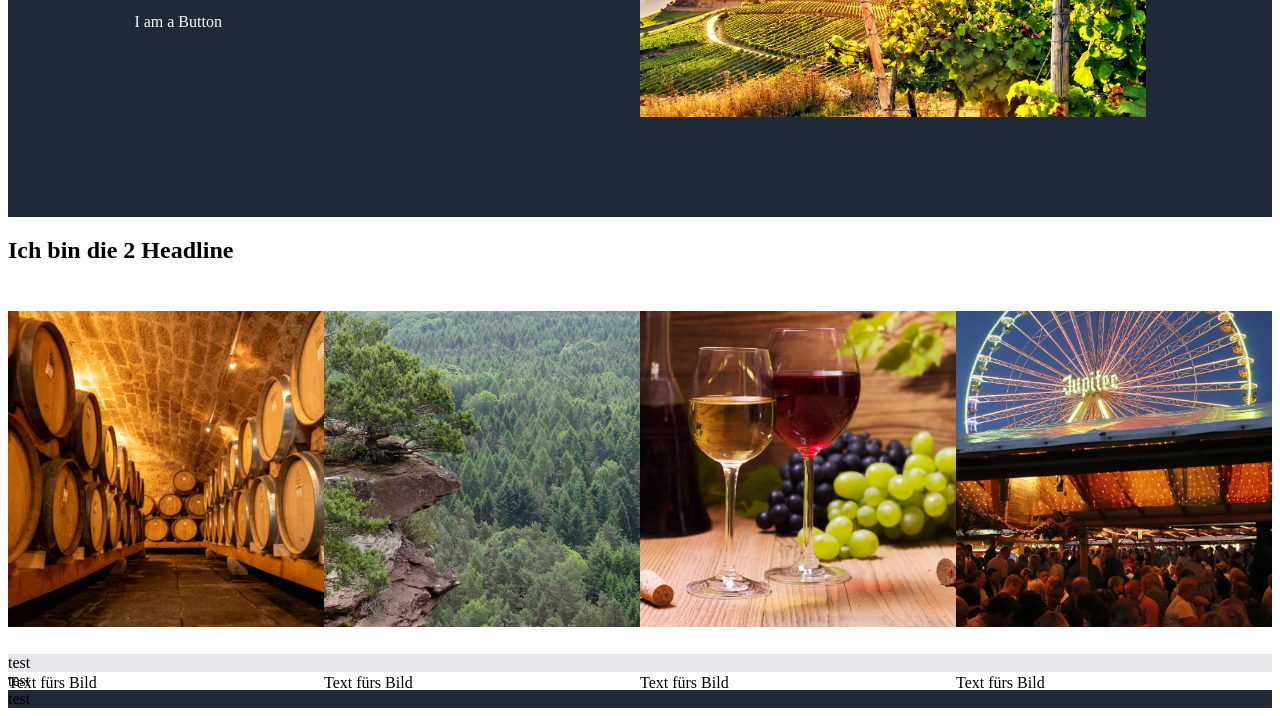
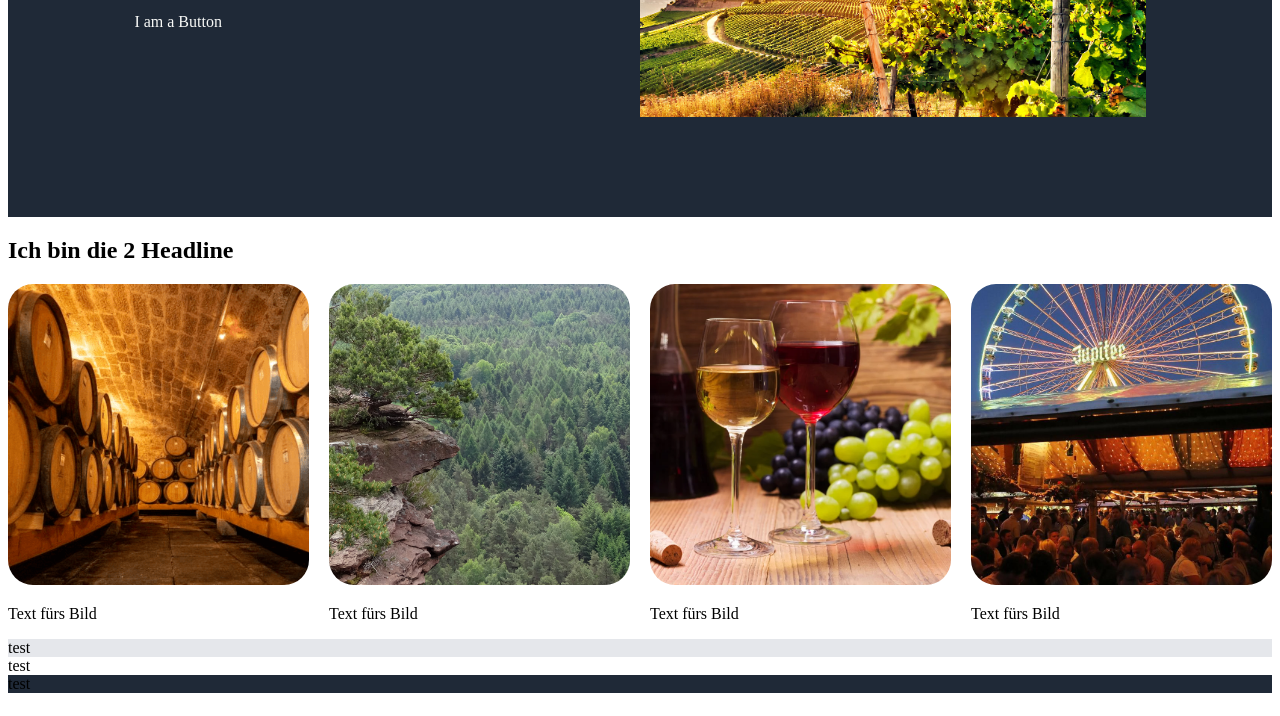
Before and after one commit to feindreh/palatinate, a plain HTML site: page index.html in a window 1280 px wide. Shown: the part 159-875 px from the top of the page. Drawn offline with Linux system fonts and the light colour scheme.

Commit message:
fix image shrink to work as intended

```diff
--- a/style.css
+++ b/style.css
@@ -49,15 +49,15 @@ body {
 }
 #flexbox{
     display:flex;
+    gap:20px;
 }
 .imgWithText{
-    flex: 1 1 0px;
-    width:0;
+
+
 }
 .flexitems{
-    height:100%;
+    border-radius: 25px;
     width:100%;
-    object-fit: contain;
 }
 
 /* Quote */
```
